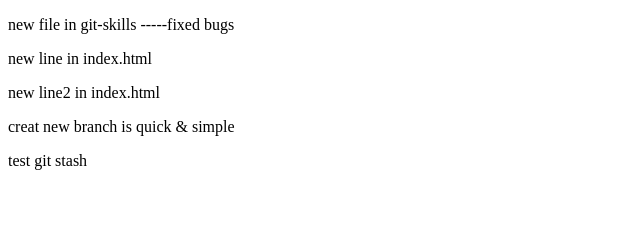
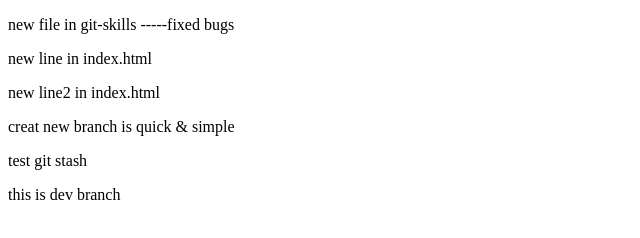
Before and after one commit to buffalo-thb/git-skills, a plain HTML site: page index.html in a window 1280 px wide. Shown: the whole page, without its empty margins (0-640 px from the left). Drawn offline with Linux system fonts and the light colour scheme.

Commit message:
create branch dev

```diff
--- a/index.html
+++ b/index.html
@@ -10,5 +10,6 @@
 	<p>new line2 in index.html</p>
 	<p>creat new branch is quick & simple</p>
   <p>test git stash</p>
+  <p>this is dev branch</p>
 </body>
 </html>
```
